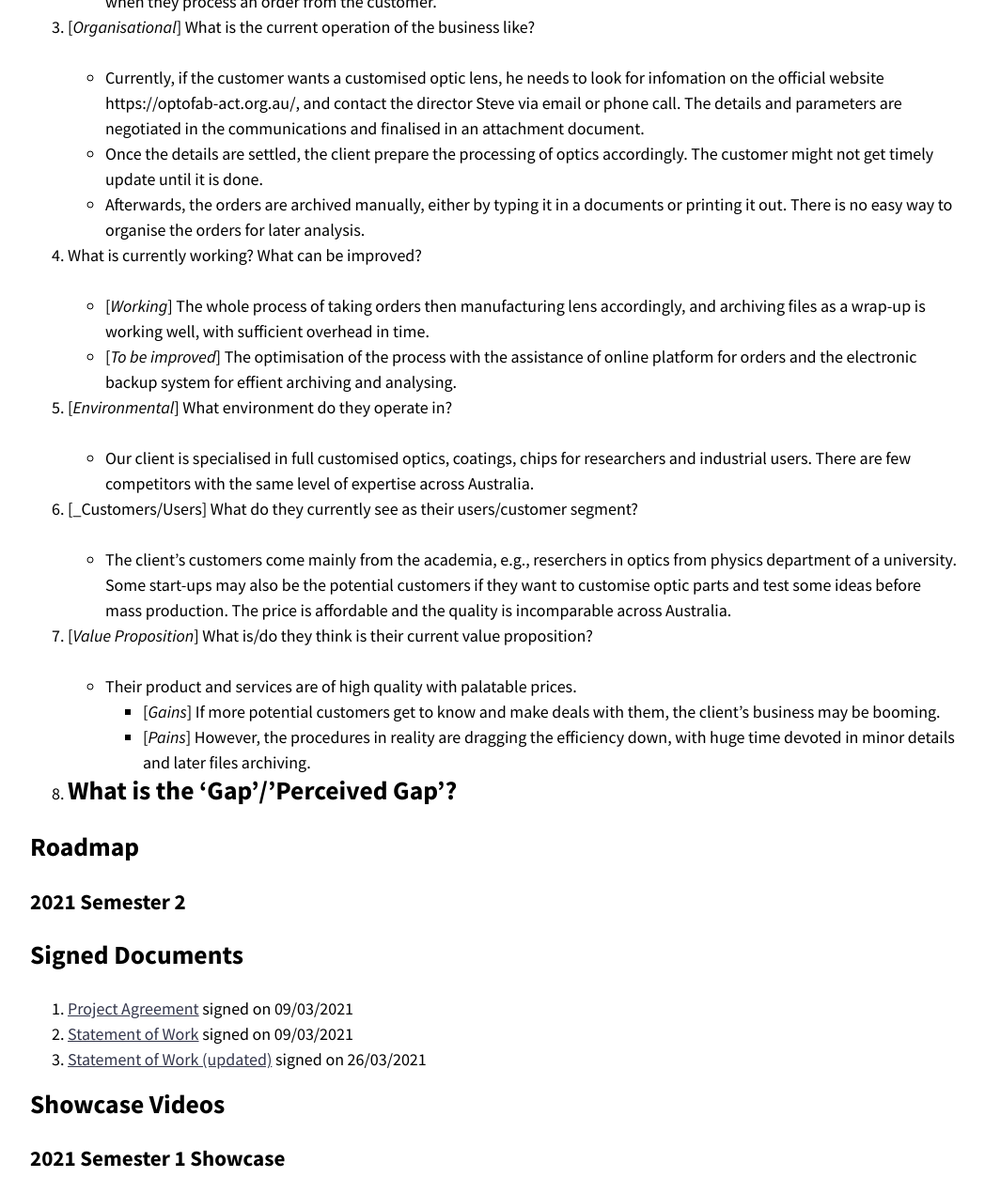
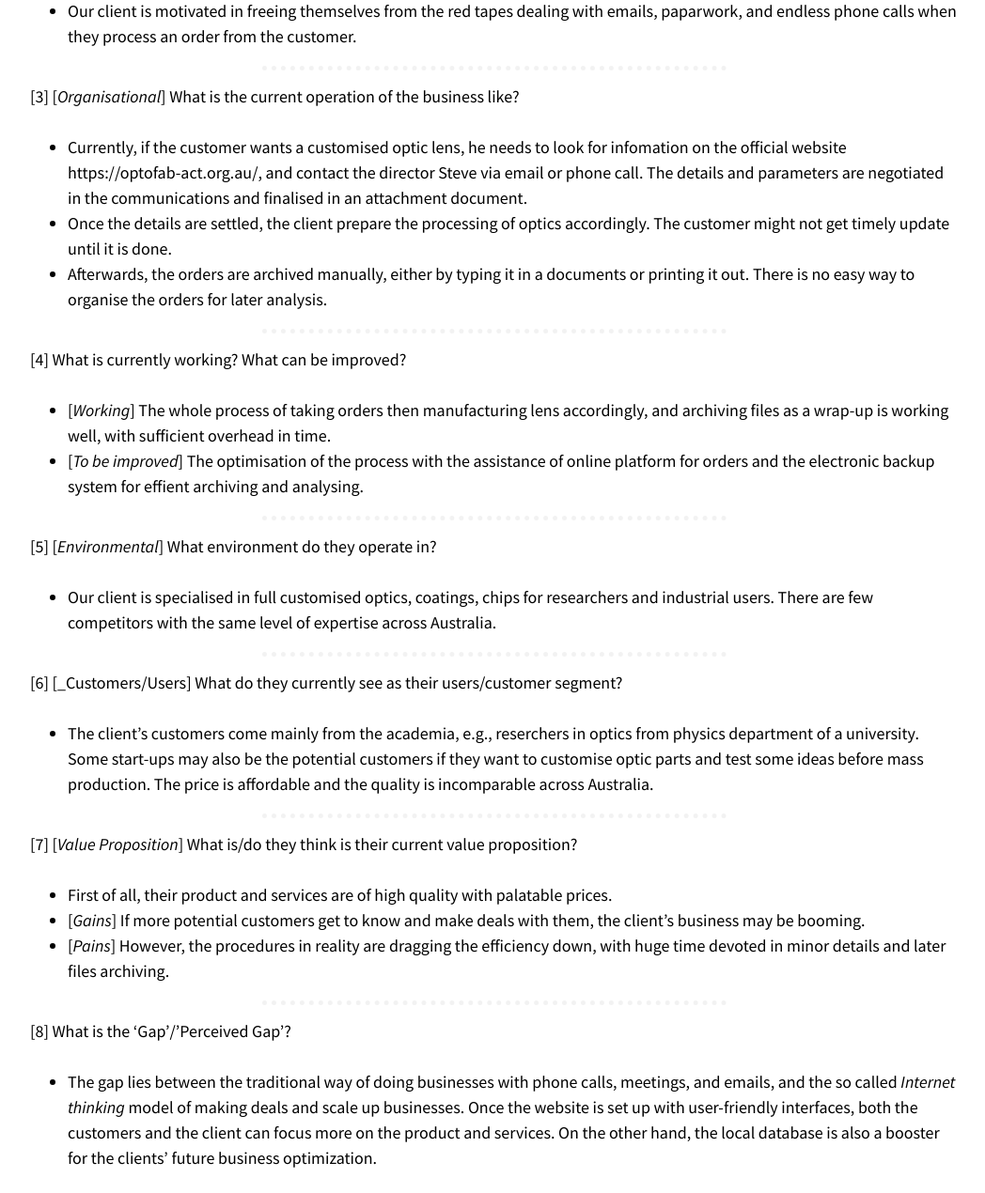
Before and after one commit to optofab/optofab.github.io, a Jekyll site: the page built from index.md, in a window 1280 px wide and 1400 px high, scrolled down 3492 px, cut to the strip 0-1270 px from the top of the window. Shown: the whole strip at 94% size, without its empty margins (114-1162 px from the left). Built offline with Jekyll 4.4.1, drawn with Linux system fonts in a browser that asks for light colours; nearby versions of some CDN libraries; emoji names are drawn with the system emoji font; some of the changed text lies outside the part shown.

Commit message:
adjust PCM

```diff
--- a/index.md
+++ b/index.md
@@ -62,43 +62,58 @@ Mr Christie has over 20 years' experience in both industry innovations and proje
 
 <img src="https://cdn-std.droplr.net/files/acc_498334/4iXYY2" alt="Project Client Map" width="95%">
 
-1. Initial challenge description:
+[1] Initial challenge description:
 
-   1. Our client needs a convenient way to get orders online;
-   2. Our clients needs to efficiently process and archive orders for with the help of a local database.
+- Our client needs a convenient way to get orders online;
+- Our clients needs to efficiently process and archive orders for with the help of a local database.
 
-2. [_Personal_] Who is the client? What motivates the client?
+<hr class="hr-dotted">
 
-   - See [our client](#client)
-   - Our client is motivated in freeing themselves from the red tapes dealing with emails, paparwork, and endless phone calls when they process an order from the customer.
+[2] [_Personal_] Who is the client? What motivates the client?
 
-3. [_Organisational_] What is the current operation of the business like?
+- See [our client](#client)
+- Our client is motivated in freeing themselves from the red tapes dealing with emails, paparwork, and endless phone calls when they process an order from the customer.
 
-   - Currently, if the customer wants a customised optic lens, he needs to look for infomation on the official website https://optofab-act.org.au/, and contact the director Steve via email or phone call. The details and parameters are negotiated in the communications and finalised in an attachment document.
-   - Once the details are settled, the client prepare the processing of optics accordingly. The customer might not get timely update until it is done.
-   - Afterwards, the orders are archived manually, either by typing it in a documents or printing it out. There is no easy way to organise the orders for later analysis.
+<hr class="hr-dotted">
 
-4. What is currently working? What can be improved?
+[3] [_Organisational_] What is the current operation of the business like?
 
-   - [_Working_] The whole process of taking orders then manufacturing lens accordingly, and archiving files as a wrap-up is working well, with sufficient overhead in time.
-   - [_To be improved_] The optimisation of the process with the assistance of online platform for orders and the electronic backup system for effient archiving and analysing.
+- Currently, if the customer wants a customised optic lens, he needs to look for infomation on the official website https://optofab-act.org.au/, and contact the director Steve via email or phone call. The details and parameters are negotiated in the communications and finalised in an attachment document.
+- Once the details are settled, the client prepare the processing of optics accordingly. The customer might not get timely update until it is done.
+- Afterwards, the orders are archived manually, either by typing it in a documents or printing it out. There is no easy way to organise the orders for later analysis.
 
-5. [_Environmental_] What environment do they operate in?
+<hr class="hr-dotted">
 
-   - Our client is specialised in full customised optics, coatings, chips for researchers and industrial users. There are few competitors with the same level of expertise across Australia.
+[4] What is currently working? What can be improved?
 
-6. [_Customers/Users] What do they currently see as their users/customer segment?
+- [_Working_] The whole process of taking orders then manufacturing lens accordingly, and archiving files as a wrap-up is working well, with sufficient overhead in time.
+- [_To be improved_] The optimisation of the process with the assistance of online platform for orders and the electronic backup system for effient archiving and analysing.
 
-   - The client's customers come mainly from the academia, e.g., reserchers in optics from physics department of a university. Some start-ups may also be the potential customers if they want to customise optic parts and test some ideas before mass production. The price is affordable and the quality is incomparable across Australia.
+<hr class="hr-dotted">
 
-7. [_Value Proposition_] What is/do they think is their current value proposition?
+[5] [_Environmental_] What environment do they operate in?
 
-   - Their product and services are of high quality with palatable prices.
-     - [_Gains_] If more potential customers get to know and make deals with them, the client's business may be booming.
-     - [_Pains_] However, the procedures in reality are dragging the efficiency down, with huge time devoted in minor details and later files archiving.
+- Our client is specialised in full customised optics, coatings, chips for researchers and industrial users. There are few competitors with the same level of expertise across Australia.
 
-8. What is the 'Gap'/'Perceived Gap'?
-   -
+<hr class="hr-dotted">
+
+[6] [_Customers/Users] What do they currently see as their users/customer segment?
+
+- The client's customers come mainly from the academia, e.g., reserchers in optics from physics department of a university. Some start-ups may also be the potential customers if they want to customise optic parts and test some ideas before mass production. The price is affordable and the quality is incomparable across Australia.
+
+<hr class="hr-dotted">
+
+[7] [_Value Proposition_] What is/do they think is their current value proposition?
+
+- First of all, their product and services are of high quality with palatable prices.
+- [_Gains_] If more potential customers get to know and make deals with them, the client's business may be booming.
+- [_Pains_] However, the procedures in reality are dragging the efficiency down, with huge time devoted in minor details and later files archiving.
+
+<hr class="hr-dotted">
+
+[8] What is the 'Gap'/'Perceived Gap'?
+
+- The gap lies between the traditional way of doing businesses with phone calls, meetings, and emails, and the so called _Internet thinking_ model of making deals and scale up businesses. Once the website is set up with user-friendly interfaces, both the customers and the client can focus more on the product and services. On the other hand, the local database is also a booster for the clients' future business optimization.
 
 ## Roadmap
 
```
